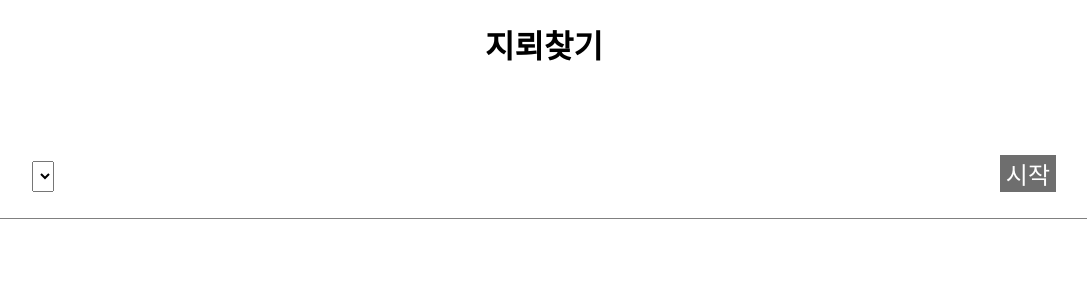
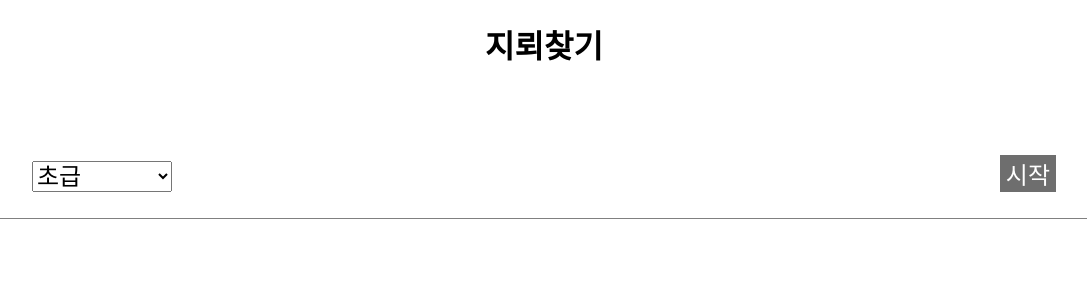
Before and after one commit to DonghyunKim98/React-Task-Application, a React (Create React App) app: page /MineSweeper in a window 1280 px wide. Shown: the top 300 px of the page, without its empty margins (96-1183 px from the left). Built offline with nearby package versions, Linux system fonts and the light colour scheme.

Commit message:
feat: divide Selection Component

```diff
--- a/src/components/MineSweeper/MineSweeper.tsx
+++ b/src/components/MineSweeper/MineSweeper.tsx
@@ -1,8 +1,16 @@
 import React, { useState } from 'react';
 import "./MineSweeper.css";
-import { initGameData, gameDataInterface, level, width, height } from './MineSweeperData';
+import {initGameData, gameDataInterface} from './MineSweeperData';
+import Selection from './Selection';
 function MineSweeper() {
     const [gameData,setGameData] : [gameDataInterface,Function] = useState(initGameData);
+
+    const onLevelChangeListener=(newLevel : string)=>{
+        setGameData({
+            ...gameData,
+            selectLevel: `${newLevel}`
+        });
+    };
 
     return (
         <div>
@@ -10,7 +18,10 @@ function MineSweeper() {
                 <h1>지뢰찾기</h1>
             </header>
             <nav id="nav">
-                <select id="level_select"></select>
+                <Selection
+                    currentLevel={gameData.selectLevel}
+                    onLevelChangeListener={onLevelChangeListener}
+                />
                 <button id="startBtn">시작</button>
             </nav>
         </div>
--- a/src/components/MineSweeper/MineSweeperData.ts
+++ b/src/components/MineSweeper/MineSweeperData.ts
@@ -7,7 +7,7 @@ export interface gameDataInterface {
     row: number,
     col: number,
 }
-export const level : Object = {
+export const levels : Object = {
     "초급": [10, 10, 10],
     "중급": [15, 15, 20],
     "고급": [20, 20, 40],
--- /dev/null
+++ b/src/components/MineSweeper/Selection.tsx
@@ -0,0 +1,28 @@
+import React from 'react';
+import {levels} from './MineSweeperData';
+interface SelectionProp {
+    currentLevel : string,
+    onLevelChangeListener: Function,
+}
+
+function Selection({currentLevel,onLevelChangeListener}: SelectionProp) {
+    const levelItemComponents = [];
+    for(const level in levels) {
+        levelItemComponents.push(
+            <option
+                key={level}
+            > {level}
+            </option>
+        )
+    }
+    return (
+        <select
+            id="level_select"
+            onChange={(e)=>onLevelChangeListener(e.currentTarget.value)}
+        >
+            {levelItemComponents}
+        </select>
+    );
+}
+
+export default Selection;
```
Also changed, not shown: 2 other files (tests, documents, lock files or other folders).
